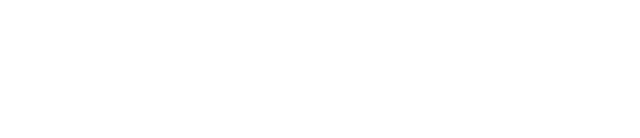
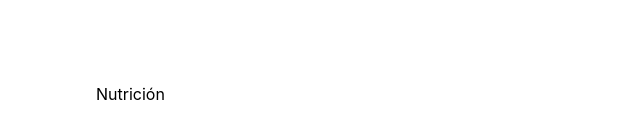
Before and after one commit to HabitPlus/HabitApp, a React (Create React App) app: page /home in a window 1280 px wide. Shown: the part 602-740 px from the top of the page, without its empty margins (0-640 px from the left). Built offline with nearby package versions, Linux system fonts and the light colour scheme.

Commit message:
test button nutricion working

```diff
--- a/src/App.tsx
+++ b/src/App.tsx
@@ -4,6 +4,7 @@
 import Landing from "./pages/landing/Landing";
 import Layout from "./components/Layout";
 import Home from "./pages/home/Home";
+import Nutricion from "./pages/nutricion/Nutricion";
 
 function App() {
   return (
@@ -13,6 +14,7 @@
         <Route element={<Layout />}>
         <Route path="/" element={<Landing />} />
         <Route path="/home" element={<Home />} />
+        <Route path="/nutricion" element={<Nutricion />} />
         </Route>
       </Routes>
       </BrowserRouter>
--- a/src/pages/home/Home.tsx
+++ b/src/pages/home/Home.tsx
@@ -1,9 +1,19 @@
 import React from 'react'
+import { Link, useNavigate } from 'react-router-dom'
 
 const Home = () => {
+  const navigate= useNavigate()
+  const handleClick = () => {
+    navigate("/nutricion");
+  };
+
   return (
-
-    <button>Home</button>
+    <>
+      <button>Home</button>
+      <button onClick={handleClick} type="button"
+        className="bg-red hover:bg-green cursor-pointer px-24 py-3 flex gap-8 rounded-sm text-black absolute bottom-20">
+        Nutrición</button>
+    </>
   )
 }
 
--- /dev/null
+++ b/src/pages/nutricion/Nutricion.tsx
@@ -0,0 +1,11 @@
+import React from 'react'
+
+type Props = {}
+
+const Nutricion = (props: Props) => {
+  return (
+    <h1>Nutrición</h1>
+  )
+}
+
+export default Nutricion
```
Also changed, not shown: 1 other file (tests, documents, lock files or other folders).
